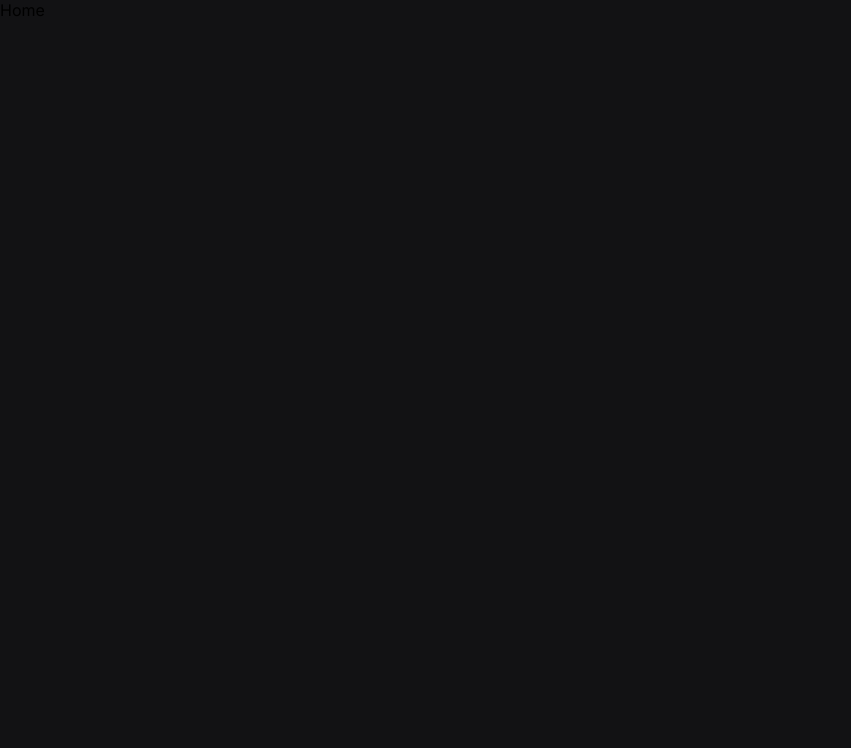
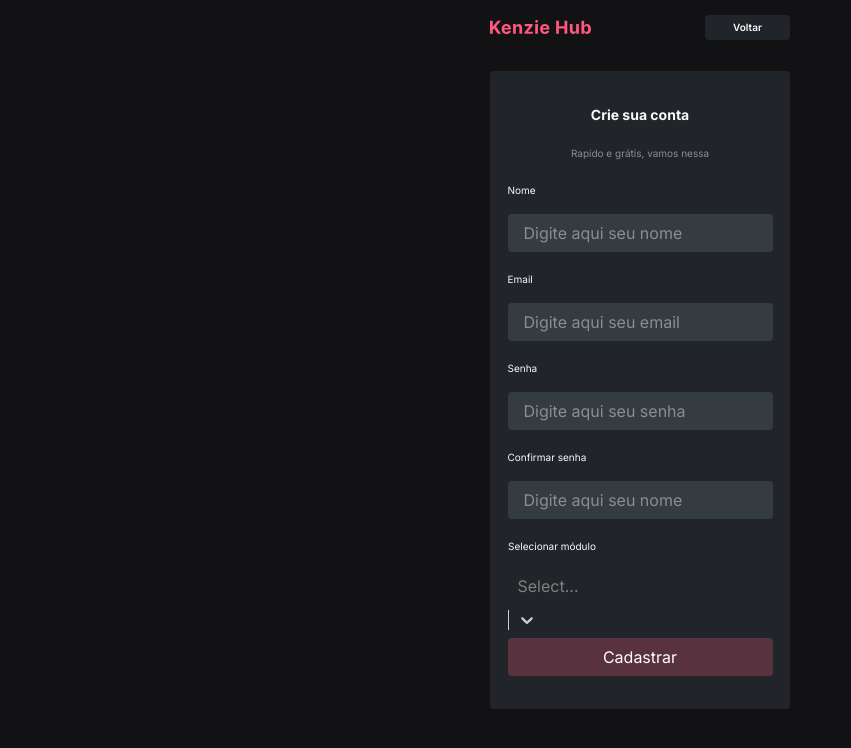
Before and after one commit to Kenzie-Academy-Brasil-Developers/react-entrega-s2-kenzie-hub-tiagokp97, a React (Create React App) app: page / in a window 1280 px wide. Shown: the top 748 px of the page, without its empty margins (0-851 px from the left). Built offline with nearby package versions, Linux system fonts and the light colour scheme.

Commit message:
build: select component

```diff
--- /dev/null
+++ b/src/components/Select/Select.js
@@ -0,0 +1,51 @@
+import React from "react";
+import { FaColumns } from "react-icons/fa";
+import Select from "react-select";
+import "./styles.css";
+const options = [
+  { label: "Primeiro módulo", value: "primeiroModulo" },
+  { label: "Segundo módulo", value: "segundoModulo" },
+  { label: "Terceiro módulo", value: "terceiroModulo" },
+];
+
+export default function StyledSelect() {
+  const customStyles = {
+    menu: (provided, state) => ({
+      ...provided,
+      width: state.selectProps.width,
+      color: state.selectProps.menuColor,
+      padding: 20,
+      backgroundColor: "#343B41",
+    }),
+
+    option: (provided, state) => ({
+      ...provided,
+      backgroundColor: state.isSelected ? "#FF577F" : "#212529",
+      borderRadius: "4px",
+      marginBottom: "4px",
+    }),
+
+    control: (_, { selectProps: { width } }) => ({
+      width: width,
+    }),
+
+    singleValue: (provided, state) => {
+      const opacity = state.isDisabled ? 0.5 : 1;
+      const transition = "opacity 300ms";
+
+      return { ...provided, opacity, transition };
+    },
+  };
+
+  return (
+    <div className="container-select">
+      <Select
+        options={options}
+        styles={customStyles}
+        width="265px"
+        menuColor="#868E96"
+        menuPlacement="top"
+      />
+    </div>
+  );
+}
--- /dev/null
+++ b/src/components/Select/styles.css
@@ -0,0 +1,22 @@
+.css-1ruyt58-Control {
+  display: flex;
+  flex-direction: row;
+  background-color: var(--grey-20);
+  color: var(--grey-10);
+  border-radius: 4px;
+  margin-bottom: 18px;
+  color: var(--grey-10) !important;
+}
+.css-14el2xx-placeholder {
+  color: var(--grey-10) !important;
+
+  padding-left: 5px;
+}
+
+.css-1jwi8f4-singleValue {
+  color: var(--grey-10) !important;
+}
+
+.css-7kp0ee-menu {
+  max-height: 100px;
+}
--- a/src/components/routes/index.jsx
+++ b/src/components/routes/index.jsx
@@ -7,7 +7,7 @@
 export default function Routes() {
   return (
     <Switch>
-      <Route exact path="/">
+      <Route exact path="/home">
         <Home />
       </Route>
 
@@ -15,7 +15,7 @@
         <Login />
       </Route>
 
-      <Route exact path="/register">
+      <Route exact path="/">
         <Register />
       </Route>
     </Switch>
--- a/src/pages/Register/index.jsx
+++ b/src/pages/Register/index.jsx
@@ -2,17 +2,19 @@
 import "./styles.css";
 import { Link } from "react-router-dom";
 import { StyledButton } from "../../components/Button/styles";
+import { StyledForm } from "../../components/Form/styles";
+import { FaEye } from "react-icons/fa";
 import Input from "../../components/Input";
-import { StyledForm } from "../../components/Form/styles";
 import kenzieIcon from "../../assets/kenzieIcon.svg";
-import { FaEye } from "react-icons/fa";
+import StyledSelect from "../../components/Select/Select";
+
 export default function Register() {
   return (
     <>
       <header>
         <div className="container-header">
           <img src={kenzieIcon} alt="logo" />
-          <Link to="/">Voltar</Link>
+          <Link to="/login">Voltar</Link>
         </div>
       </header>
 
@@ -27,11 +29,8 @@
           <Input label="Senha" placeholder="Digite aqui seu senha" />
           <Input label="Confirmar senha" placeholder="Digite aqui seu nome" />
           <p className="modulo">Selecionar módulo</p>
-          <select>
-            <option>Primeiro módulo</option>
-            <option>Segundo módulo</option>
-            <option>Terceiro módulo</option>
-          </select>
+          <StyledSelect />
+
           <StyledButton color={"white"} background={"#59323F"}>
             Cadastrar
           </StyledButton>
--- a/src/pages/Register/styles.css
+++ b/src/pages/Register/styles.css
@@ -6,7 +6,7 @@
 }
 
 header {
-  margin-top: 55px;
+  margin-top: 15px;
   margin-bottom: 31px;
   display: flex;
   justify-content: center;
```
